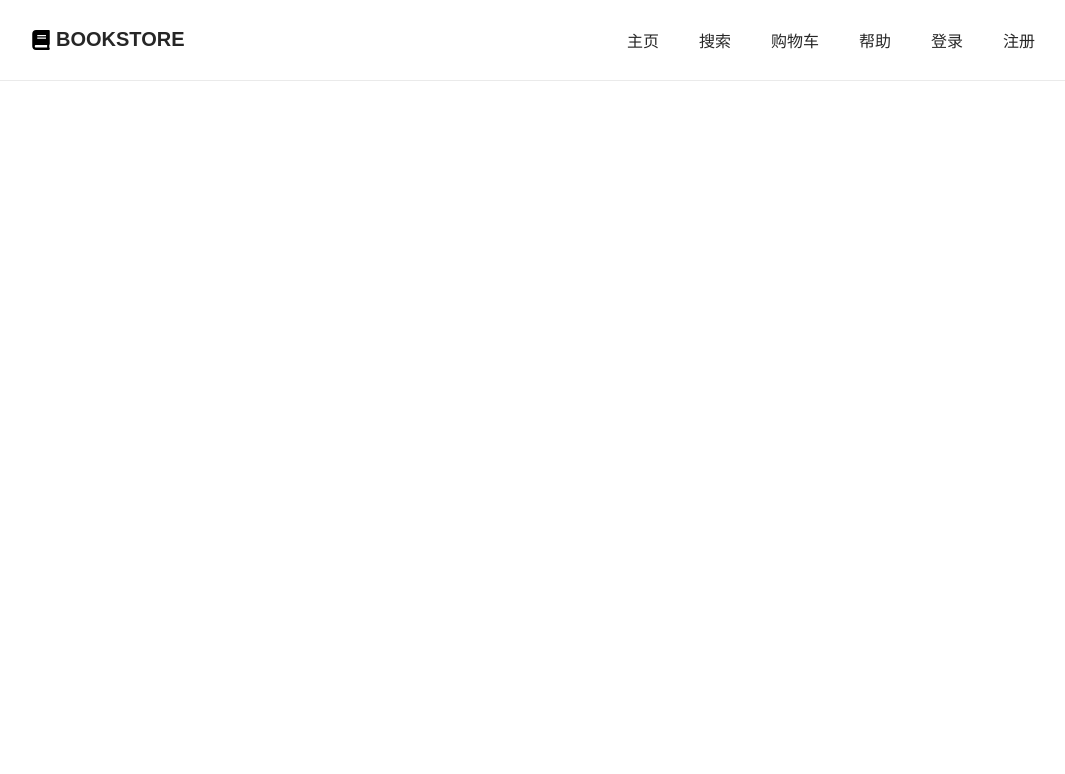
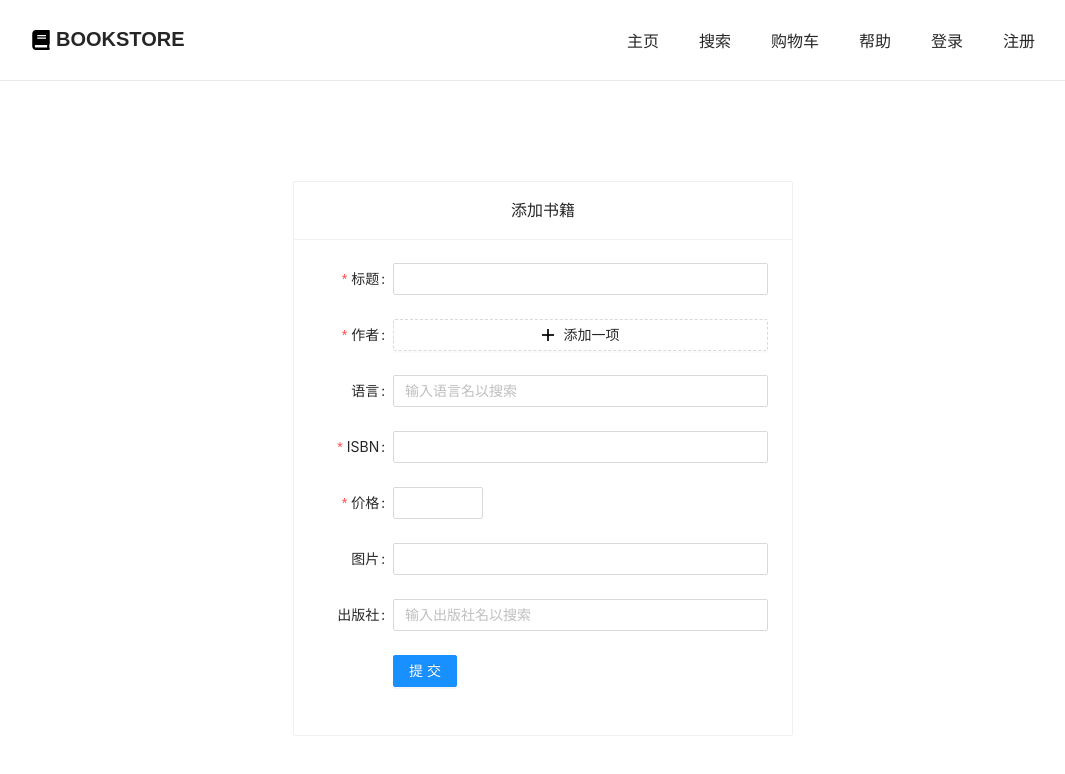
Before and after one commit to Wave-SYJ/labwork-bookstore, a Next.js app: page /add in a window 1280 px wide. Shown: the top 774 px of the page, without its empty margins (97-1162 px from the left). Built offline with nearby package versions, Linux system fonts and the light colour scheme.

Commit message:
完成除图书分类外的增添书籍页面

```diff
--- a/package.json
+++ b/package.json
@@ -9,7 +9,7 @@
     "lint": "next lint"
   },
   "dependencies": {
-    "antd": "4.15.6",
+    "antd": "4.16.11",
     "axios": "^0.21.1",
     "js-cookie": "^3.0.0",
     "next": "11.1.0",
@@ -20,7 +20,7 @@
   },
   "devDependencies": {
     "@types/js-cookie": "^2.2.7",
-    "@types/react": "17.0.17",
+    "@types/react": "17.0.18",
     "eslint": "7.32.0",
     "eslint-config-next": "11.1.0",
     "eslint-config-prettier": "^8.3.0",
--- /dev/null
+++ b/src/api/language.ts
@@ -0,0 +1,9 @@
+import request from '../utils/request';
+
+export async function getLanguagesByName(name: string) {
+  const { data } = await request({
+    method: 'get',
+    url: '/api/language?name=' + name
+  });
+  return data;
+}
--- /dev/null
+++ b/src/api/press.ts
@@ -0,0 +1,9 @@
+import request from '../utils/request';
+
+export async function getPressesByName(name: string) {
+  const { data } = await request({
+    method: 'get',
+    url: '/api/press?name=' + name
+  });
+  return data;
+}
--- /dev/null
+++ b/src/api/type.ts
@@ -0,0 +1,9 @@
+import request from '../utils/request';
+
+export async function getTypesByName(name: string) {
+  const { data } = await request({
+    method: 'get',
+    url: '/api/type?name=' + name
+  });
+  return data;
+}
--- /dev/null
+++ b/src/components/InputAuthors/index.tsx
@@ -0,0 +1,39 @@
+import { Col, Input, Row, Form, Button, Space } from 'antd';
+import React from 'react';
+import { MinusCircleOutlined, PlusOutlined } from '@ant-design/icons';
+
+export default function InputAuthors(props: { name: string }) {
+  return (
+    <>
+      <Form.List name={props.name}>
+        {(fields, { add, remove }) => (
+          <>
+            {fields.map(({ key, name, fieldKey, ...restField }) => (
+              <Space key={key} align='baseline'>
+                {console.log(restField)}
+                <Form.Item {...restField} name={[name, 'country']} fieldKey={[fieldKey, 'country']}>
+                  <Input placeholder='国家' />
+                </Form.Item>
+
+                <Form.Item {...restField} name={[name, 'name']} fieldKey={[fieldKey, 'name']}>
+                  <Input placeholder='姓名' />
+                </Form.Item>
+
+                <Form.Item {...restField} name={[name, 'role']} fieldKey={[fieldKey, 'role']}>
+                  <Input placeholder='角色，如“著”' />
+                </Form.Item>
+
+                <MinusCircleOutlined onClick={() => remove(name)} />
+              </Space>
+            ))}
+            <Form.Item style={{ marginBottom: '0' }}>
+              <Button type='dashed' onClick={() => add()} block icon={<PlusOutlined />}>
+                添加一项
+              </Button>
+            </Form.Item>
+          </>
+        )}
+      </Form.List>
+    </>
+  );
+}
--- a/src/pages/add/index.tsx
+++ b/src/pages/add/index.tsx
@@ -1,10 +1,104 @@
-import React from 'react';
+import { Button, Card, Divider, Form, Input, InputNumber, Select } from 'antd';
+import React, { ReactNode, useState } from 'react';
 import NavBar from '../../components/NavBar';
+import styles from './style.module.scss';
+import InputAuthors from '../../components/InputAuthors';
+import Language from '../../models/Language';
+import { getLanguagesByName } from '../../api/language';
+import Press from '../../models/Press';
+import { getPressesByName } from '../../api/press';
+import { getTypesByName } from '../../api/type';
+import Category from '../../models/Category';
 
-export default function AddPage() {
+export default function CheckoutPage() {
+  const handleSearchLanguages = async (value: string) => {
+    const { data } = await getLanguagesByName(value);
+    return data;
+  };
+
+  const handleSearchPress = async (value: string) => {
+    const { data } = await getPressesByName(value);
+    return data;
+  };
+
+  const handleSearchType = async (value: string) => {
+    const { data } = await getTypesByName(value);
+    return data;
+  };
+
+  const [languageList, setLanguageList] = useState([] as Language[]);
+  const [pressList, setPressList] = useState([] as Press[]);
+
+  const handleSubmit = async (values: any) => {
+    console.log(values);
+  };
+
   return (
     <>
       <NavBar />
+      <div className={styles.addWrapper}>
+        <Card title='添加书籍' headStyle={{ textAlign: 'center' }} style={{ width: 500 }}>
+          <Form onFinish={handleSubmit} labelCol={{ span: 4 }} wrapperCol={{ span: 20 }}>
+            <Form.Item label='标题' name='title' rules={[{ required: true, message: '请输入标题' }]}>
+              <Input />
+            </Form.Item>
+            <Form.Item label='作者' name='title' rules={[{ required: true, message: '请输入作者' }]}>
+              <InputAuthors name='authors' />
+            </Form.Item>
+            <Form.Item label='语言' name={['language', 'id']}>
+              <Select
+                showSearch
+                placeholder='输入语言名以搜索'
+                defaultActiveFirstOption={false}
+                showArrow={false}
+                filterOption={false}
+                onSearch={async (value: string) => setLanguageList(await handleSearchLanguages(value))}
+                notFoundContent={null}
+              >
+                {languageList.map((item) => (
+                  <Select.Option key={item.id} value={item.id}>
+                    {item.name}
+                  </Select.Option>
+                ))}
+              </Select>
+            </Form.Item>
+            <Form.Item label='ISBN' name='isbn' rules={[{ required: true, message: '请输入 ISBN' }]}>
+              <Input />
+            </Form.Item>
+            <Form.Item label='价格' name='price' rules={[{ required: true, message: '请输入 ISBN' }]}>
+              <InputNumber min={0} precision={2} step={0.01} />
+            </Form.Item>
+            <Form.Item label='图片' name='image'>
+              <Input />
+            </Form.Item>
+            <Form.Item label='出版社' name={['press', 'id']}>
+              <Select
+                showSearch
+                placeholder='输入出版社名以搜索'
+                defaultActiveFirstOption={false}
+                showArrow={false}
+                filterOption={false}
+                onSearch={async (value: string) => setPressList(await handleSearchPress(value))}
+                notFoundContent={null}
+              >
+                {pressList.map((item) => (
+                  <Select.Option key={item.id} value={item.id}>
+                    {item.name}
+                  </Select.Option>
+                ))}
+              </Select>
+            </Form.Item>
+            {/* <Form.Item label='分类' name='categories'>
+              <SearchSelect placeholder='输入分类名以搜索' mode='tags' onSearch={handleSearchType} />
+            </Form.Item> */}
+            <Form.Item wrapperCol={{ offset: 4, span: 20 }}>
+              <Button type='primary' htmlType='submit'>
+                提交
+              </Button>
+            </Form.Item>
+          </Form>
+        </Card>
+      </div>
     </>
   );
 }
--- /dev/null
+++ b/src/pages/add/style.module.scss
@@ -0,0 +1,5 @@
+.addWrapper {
+  margin-top: 100px;
+  display: flex;
+  justify-content: center;
+}
```
Also changed, not shown: 1 other file (tests, documents, lock files or other folders).
